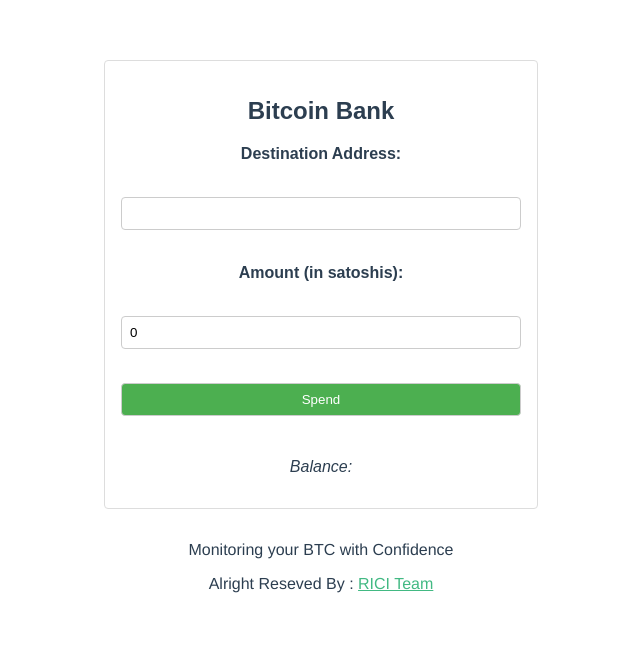
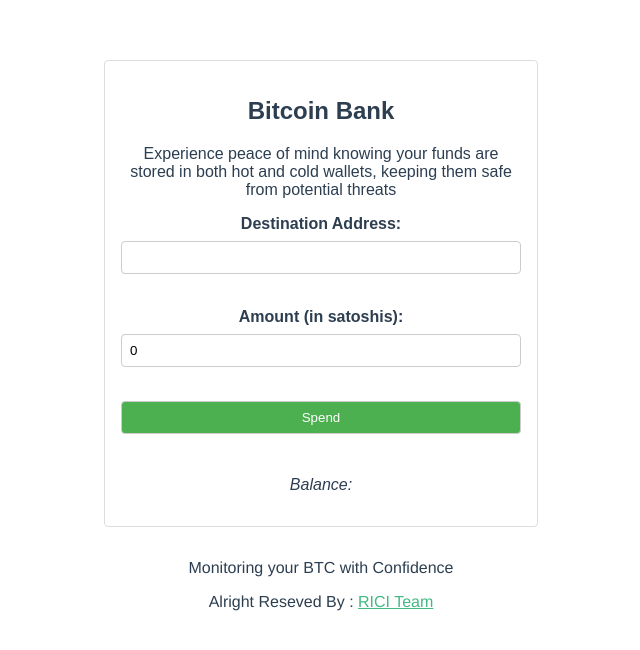
Before and after one commit to richarddushime/Bitcoin-bank, a Vue app in the folder front-end/: page / in a window 1280 px wide. Shown: the top 650 px of the page, without its empty margins (319-959 px from the left). Built offline with nearby package versions, Linux system fonts and the light colour scheme; no server answers.

Commit message:
custom text

```diff
--- a/front-end/src/components/GetBalance.vue
+++ b/front-end/src/components/GetBalance.vue
@@ -1,10 +1,11 @@
 <template>
   <div class="bitcoin-bank">
     <h2>Bitcoin Bank</h2>
+    <p class="pcustom">Experience peace of mind knowing your funds are stored in both hot and cold wallets, keeping them safe from potential threats</p>
     <form @submit.prevent="spendFromWallet" class="spend-form">
-      <label for="destinationAddress" class="label">Destination Address:</label><br>
+      <label for="destinationAddress" class="label">Destination Address:</label>
       <input type="text" id="destinationAddress" v-model="destinationAddress" required class="input" /><br>
-      <label for="amount" class="label">Amount (in satoshis):</label> <br>
+      <label for="amount" class="label">Amount (in satoshis):</label>
       <input type="number" id="amount" v-model.number="amount" required class="input" /><br>
       <button type="submit" class="spend-button">Spend</button><br>
     </form>
@@ -142,4 +143,9 @@
 .balance {
   font-style: italic;
 }
+
+.pcustom {
+  font-style: normal;
+  text-decoration: wavy;
+}
 </style>
```
